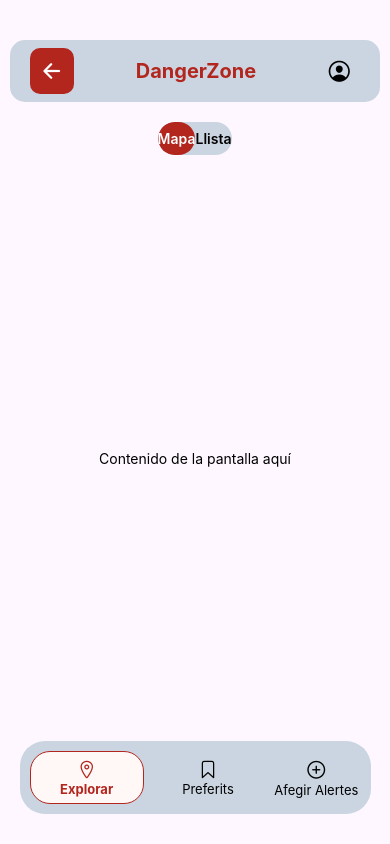
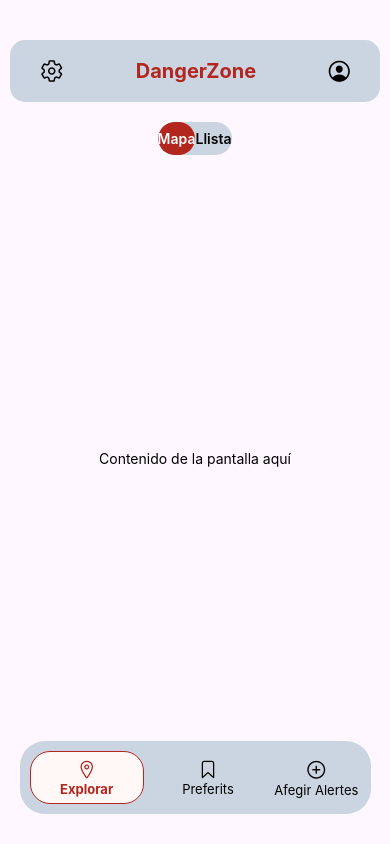
Before and after one commit to MS0l3/Joviat_ProjecteIntermodular_React_ProjectePractica1, a React Native app: screen /Pantalla_TapTopBar in a window 390 px wide. Built offline with nearby package versions, Linux system fonts and the light colour scheme.

Commit message:
TapTopBar V2.3
Cambiado ajustes y truefalse

```diff
--- a/src/Screen/Pantalla_TapTopBar.js
+++ b/src/Screen/Pantalla_TapTopBar.js
@@ -13,13 +13,13 @@ export default function Pantalla_TapTopBar() {
 
    // 💡 CONSTANTE RETROCESO
   // Cambia esto a "true" cuando quieras mostrar el modo AJUSTES
-  const isSettingsMode = false; // ← Cambia a true para activar el engranaje
+  const isSettingsMode = true; // ← Cambia a true para activar el engranaje o a "false" para activar el modo go.back
 
   // 🔄 FUNCIONALIDAD DINÁMICA DEL BOTÓN
   const handleButtonPress = () => {
     if (isSettingsMode) {
       // Si está en modo ajustes, te lleva a la pantalla de ajustes
-      navigation.navigate("Pantalla_Ajustes"); // 👈 cambia aquí el nombre
+      navigation.navigate("configuracio"); // 👈 cambia aquí el nombre
     } else {
       // Si está en modo retroceso, simplemente vuelve atrás
       navigation.goBack();
```
